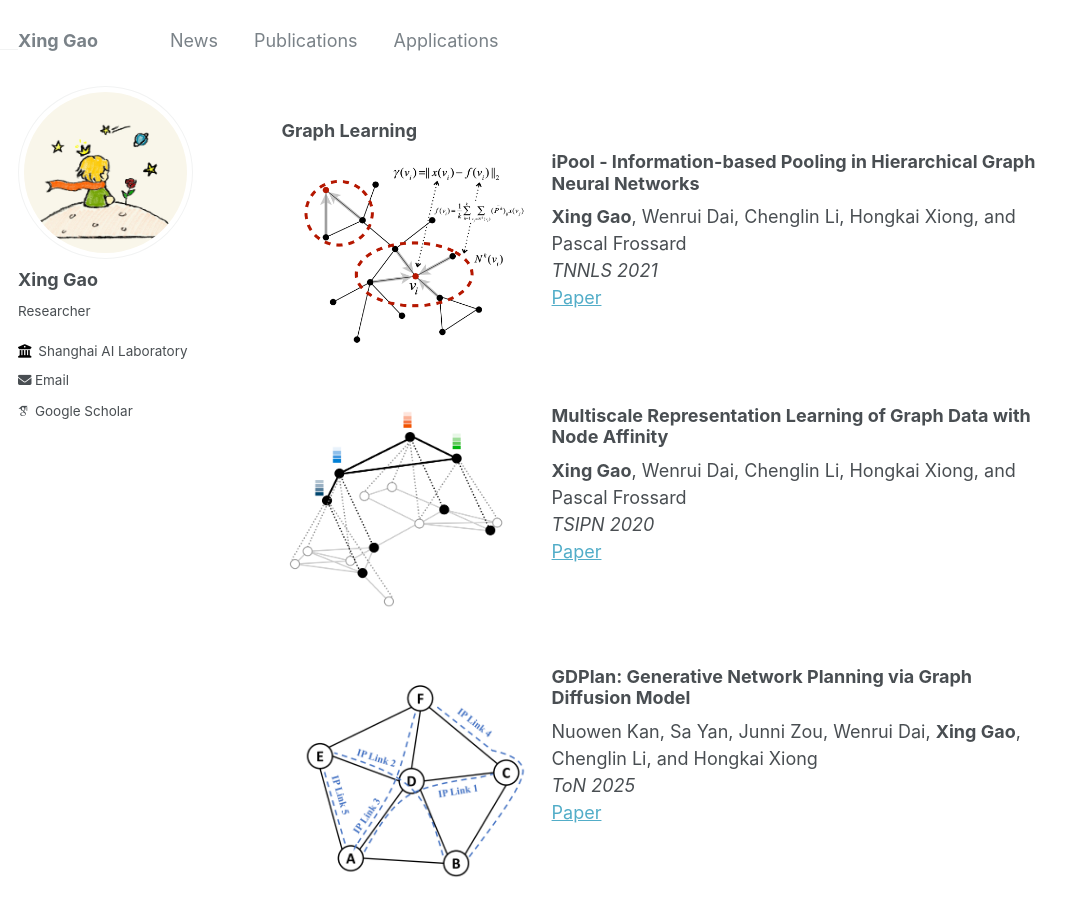
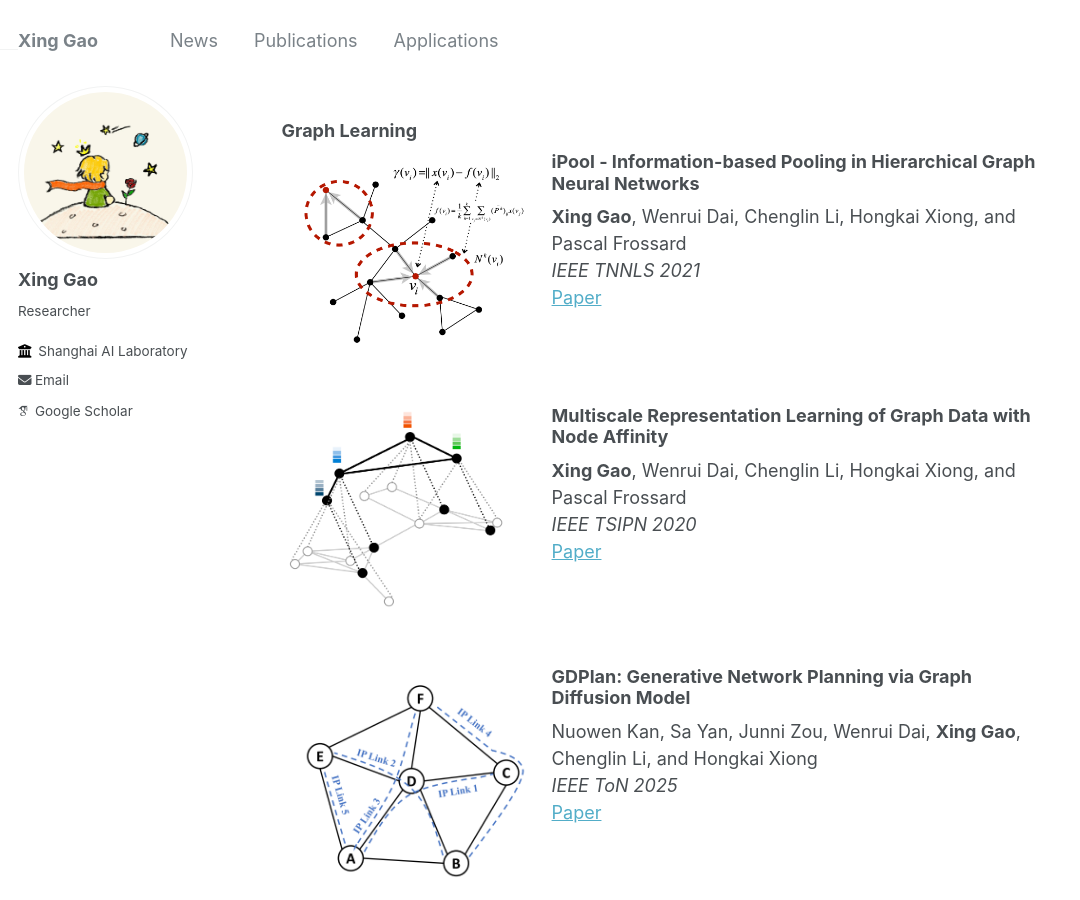
Before and after one commit to william-gx/william-gx.github.io, a Jekyll site: the page built from _pages/about.md, in a window 1280 px wide and 900 px high, scrolled down 2202 px. Shown: the whole window, without its empty margins (0-1080 px from the left). Built offline with Jekyll 4.4.1, drawn with Linux system fonts in a browser that asks for light colours; some web fonts are replaced.

Commit message:
Update about.md

```diff
--- a/_pages/about.md
+++ b/_pages/about.md
@@ -138,7 +138,7 @@ Zhiming Guo, **Xing Gao**<sup>&#x2709;</sup>, Jianlan Zhou, Xinyu Cai, Xuemeng Y
 ### **iPool - Information-based Pooling in Hierarchical Graph Neural Networks**
 
 **Xing Gao**, Wenrui Dai, Chenglin Li, Hongkai Xiong, and Pascal Frossard
-*TNNLS 2021*
+*IEEE TNNLS 2021*
 <span class="paper-links">
   <a href="https://ieeexplore.ieee.org/abstract/document/9392315">Paper</a>
 </span>
@@ -153,7 +153,7 @@ Zhiming Guo, **Xing Gao**<sup>&#x2709;</sup>, Jianlan Zhou, Xinyu Cai, Xuemeng Y
 ### **Multiscale Representation Learning of Graph Data with Node Affinity**
 
 **Xing Gao**, Wenrui Dai, Chenglin Li, Hongkai Xiong, and Pascal Frossard
-*TSIPN 2020*
+*IEEE TSIPN 2020*
 <span class="paper-links">
   <a href="https://ieeexplore.ieee.org/abstract/document/9295365">Paper</a>
 </span>
@@ -168,7 +168,7 @@ Zhiming Guo, **Xing Gao**<sup>&#x2709;</sup>, Jianlan Zhou, Xinyu Cai, Xuemeng Y
 ### **GDPlan: Generative Network Planning via Graph Diffusion Model**
 
 Nuowen Kan, Sa Yan, Junni Zou, Wenrui Dai, **Xing Gao**, Chenglin Li, and Hongkai Xiong
-*ToN 2025*
+*IEEE ToN 2025*
 <span class="paper-links">
   <a href="https://ieeexplore.ieee.org/abstract/document/10858184">Paper</a>
 </span>
```
